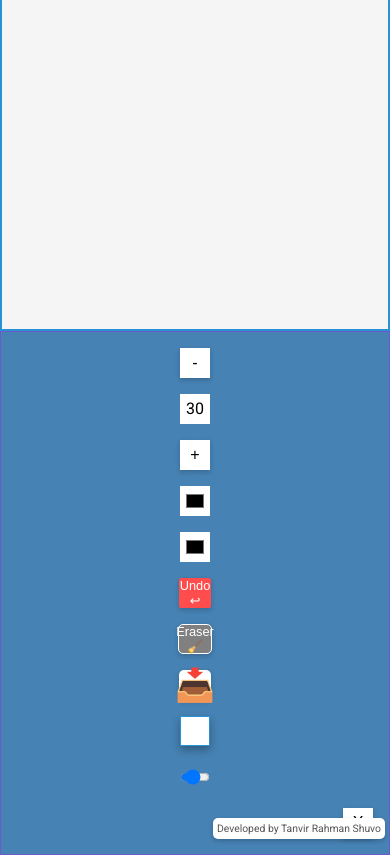
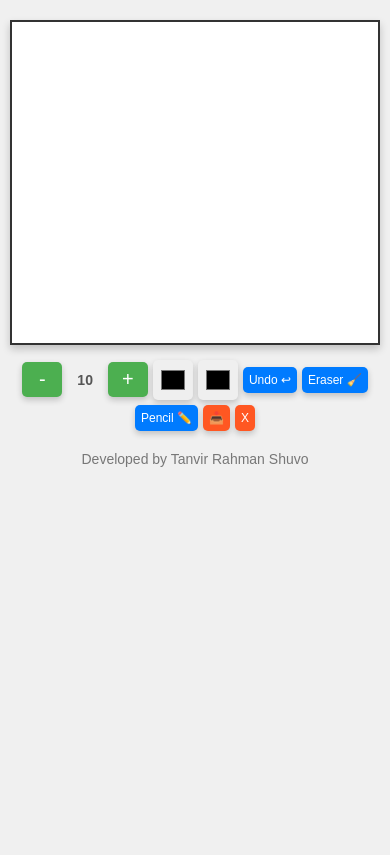
Before and after one commit to thenameisshuvo/Drawing-App, a plain HTML site: page index.html in a window 390 px wide. Drawn offline with Linux system fonts and the light colour scheme.

Commit message:
fixed responsiveness , upgraded look , fixed button problems

```diff
--- a/index.html
+++ b/index.html
@@ -10,30 +10,22 @@
     <canvas id="canvas" width="800" height="700"></canvas>
     <div class="toolbox">
         <button id="decrease">-</button>
-      <span id="size">30</span>
+        <span id="size">10</span>
         <button id="increase">+</button>
-      <input type="color" id="color">
+        <input type="color" id="color" title="Brush Color">
         <input type="color" id="background" title="Background Color">
-
         <button id="undo">Undo ↩</button>
         <button id="eraser">Eraser 🧹</button>
+        <button id="pencil">Pencil ✏️</button>
         <button id="download">📥</button>
-      <canvas id="canvas" width="800" height="600" style="border: 1px solid #000;"></canvas>
-
-      <!-- Add brush size and color controls -->
-      <input type="range" min="1" max="20" value="5" id="brushSize" onchange="changeBrush(this.value, brushColor)">
-
-
-
         <button id="clear">X</button>
     </div>
-    <script src="script.js"></script>
-  </body>
-
 
     <!-- Developer Credit Section -->
     <div class="developer-credit">
         Developed by Tanvir Rahman Shuvo
     </div>
 
+    <script src="script.js"></script>
+</body>
 </html>
--- a/script.js
+++ b/script.js
@@ -1,188 +1,146 @@
+// Canvas and context setup
 const canvas = document.getElementById('canvas');
-const increaseBtn = document.getElementById('increase');
-const decreaseBtn = document.getElementById('decrease');
-const sizeEL = document.getElementById('size');
-const colorEl = document.getElementById('color');
-const clearEl = document.getElementById('clear');
-
 const ctx = canvas.getContext('2d');
 
-let size = 10
-let isPressed = false
-colorEl.value = 'black'
-let color = colorEl.value
-let x
-let y
+// Selectors for controls
+const decreaseBtn = document.getElementById('decrease');
+const increaseBtn = document.getElementById('increase');
+const sizeEl = document.getElementById('size');
+const colorEl = document.getElementById('color');
+const backgroundEl = document.getElementById('background');
+const undoBtn = document.getElementById('undo');
+const eraserBtn = document.getElementById('eraser');
+const pencilBtn = document.getElementById('pencil');
+const downloadBtn = document.getElementById('download');
+const clearBtn = document.getElementById('clear');
 
+// Drawing variables
+let size = 10;
+let color = colorEl.value;
+let isDrawing = false;
+let x, y;
+let undoStack = [];
+let isEraser = false;
+let isPencil = true;
+
+// Update the displayed brush size
+function updateSizeOnScreen() {
+    sizeEl.innerText = size;
+}
+
+// Save canvas state for undo functionality
+function saveState() {
+    undoStack.push(ctx.getImageData(0, 0, canvas.width, canvas.height));
+    if (undoStack.length > 10) undoStack.shift(); // Limit to 10 states
+}
+
+// Start drawing
 canvas.addEventListener('mousedown', (e) => {
-    isPressed = true
-
-    x = e.offsetX
-    y = e.offsetY
-})
-
-document.addEventListener('mouseup', (e) => {
-    isPressed = false
-
-    x = undefined
-    y = undefined
-})
+    isDrawing = true;
+    x = e.offsetX;
+    y = e.offsetY;
+    saveState();
+});
 
 canvas.addEventListener('mousemove', (e) => {
-    if(isPressed) {
-        const x2 = e.offsetX
-        const y2 = e.offsetY
+    if (!isDrawing) return;
+    const x2 = e.offsetX;
+    const y2 = e.offsetY;
+    draw(x2, y2);
+    x = x2;
+    y = y2;
+});
 
-        drawCircle(x2, y2)
-        drawLine(x, y, x2, y2)
+canvas.addEventListener('mouseup', () => (isDrawing = false));
+canvas.addEventListener('mouseout', () => (isDrawing = false));
 
-        x = x2
-        y = y2
-    }
-})
+// Touch events for mobile
+canvas.addEventListener('touchstart', (e) => {
+    const touch = e.touches[0];
+    const rect = canvas.getBoundingClientRect();
+    isDrawing = true;
+    x = touch.clientX - rect.left;
+    y = touch.clientY - rect.top;
+    saveState();
+});
 
-function drawCircle(x, y) {
+canvas.addEventListener('touchmove', (e) => {
+    if (!isDrawing) return;
+    const touch = e.touches[0];
+    const rect = canvas.getBoundingClientRect();
+    draw(touch.clientX - rect.left, touch.clientY - rect.top);
+    e.preventDefault();
+});
+
+canvas.addEventListener('touchend', () => (isDrawing = false));
+canvas.addEventListener('touchcancel', () => (isDrawing = false));
+
+// Drawing function
+function draw(x2, y2) {
     ctx.beginPath();
-    ctx.arc(x, y, size, 0, Math.PI * 2)
-    ctx.fillStyle = color
-    ctx.fill()
+    ctx.moveTo(x, y);
+    ctx.lineTo(x2, y2);
+    ctx.strokeStyle = isEraser ? getCurrentBackgroundColor() : color;
+    ctx.lineWidth = size;
+    ctx.lineCap = 'round';
+    ctx.stroke();
 }
 
-function drawLine(x1, y1, x2, y2) {
-    ctx.beginPath()
-    ctx.moveTo(x1, y1)
-    ctx.lineTo(x2, y2)
-    ctx.strokeStyle = color
-    ctx.lineWidth = size * 2
-    ctx.stroke()
+// Increase and decrease brush size
+increaseBtn.addEventListener('click', () => {
+    size = Math.min(size + 2, 50); // Limit max size to 50
+    updateSizeOnScreen();
+});
+
+decreaseBtn.addEventListener('click', () => {
+    size = Math.max(size - 2, 5); // Limit min size to 5
+    updateSizeOnScreen();
+});
+
+// Change brush color
+colorEl.addEventListener('input', (e) => {
+    color = e.target.value;
+    isEraser = false; // Switch to brush if color is changed
+});
+
+// Change background color
+backgroundEl.addEventListener('input', (e) => {
+    canvas.style.backgroundColor = e.target.value;
+});
+
+// Get current background color (for eraser tool)
+function getCurrentBackgroundColor() {
+    return window.getComputedStyle(canvas).backgroundColor || '#ffffff'; // Default white if no color is set
 }
 
-function updateSizeOnScreen() {
-    sizeEL.innerText = size
-}
-
-increaseBtn.addEventListener('click', () => {
-    size += 3
-
-    if(size > 50) {
-        size = 50
-    }
-
-    updateSizeOnScreen()
-})
-
-decreaseBtn.addEventListener('click', () => {
-    size -= 3
-
-    if(size < 5) {
-        size = 5
-    }
-
-    updateSizeOnScreen()
-})
-
-colorEl.addEventListener('change', (e) => color = e.target.value)
-
-clearEl.addEventListener('click', () => ctx.clearRect(0,0, canvas.width, canvas.height))
-
-let undoStack = [];
-
-canvas.addEventListener('mousedown', (e) => {
-    isPressed = true;
-    // Save the current canvas state to the undo stack
-    undoStack.push(ctx.getImageData(0, 0, canvas.width, canvas.height));
-    if (undoStack.length > 10) {
-        undoStack.shift();  // Limit undo history to 10 actions
-    }
-    x = e.offsetX;
-    y = e.offsetY;
-});
-
-document.getElementById('undo').addEventListener('click', () => {
+// Undo functionality
+undoBtn.addEventListener('click', () => {
     if (undoStack.length > 0) {
-        let previousState = undoStack.pop();
+        const previousState = undoStack.pop();
         ctx.putImageData(previousState, 0, 0);
     }
 });
 
-let isEraser = false;
-
-document.getElementById('eraser').addEventListener('click', () => {
-    isEraser = !isEraser;
-    if (isEraser) {
-        color = '#f5f5f5';  // Set color to match the background
-    } else {
-        color = colorEl.value;  // Revert to selected color
-    }
+// Eraser functionality
+eraserBtn.addEventListener('click', () => {
+    isEraser = true;
+    isPencil = false;
 });
 
-document.getElementById('download').addEventListener('click', () => {
+// Pencil functionality
+pencilBtn.addEventListener('click', () => {
+    isEraser = false;
+    isPencil = true;
+    color = colorEl.value; // Revert to selected color
+});
+
+// Download canvas as image
+downloadBtn.addEventListener('click', () => {
     const link = document.createElement('a');
     link.download = 'drawing.png';
     link.href = canvas.toDataURL();
     link.click();
 });
 
-document.getElementById('background').addEventListener('input', (e) => {
-    const bgColor = e.target.value;
-    canvas.style.backgroundColor = bgColor;
-});
-const canvas = document.getElementById('canvas');
-const ctx = canvas.getContext('2d');
-
-// Variables for tracking the drawing state
-let isDrawing = false;
-let lastX = 0;
-let lastY = 0;
-let brushSize = 5; // Size of the brush
-let brushColor = '#000000'; // Color of the brush
-
-// Function to start drawing
-function startDrawing(x, y) {
-    isDrawing = true;
-    [lastX, lastY] = [x, y];
-}
-
-// Function to draw
-function draw(x, y) {
-    if (!isDrawing) return;
-
-    ctx.beginPath();
-    ctx.moveTo(lastX, lastY);
-    ctx.lineTo(x, y);
-    ctx.strokeStyle = brushColor;
-    ctx.lineWidth = brushSize;
-    ctx.lineCap = 'round';
-    ctx.stroke();
-
-    [lastX, lastY] = [x, y];
-}
-
-// Function to stop drawing
-function stopDrawing() {
-    isDrawing = false;
-}
-
-
-// Event listeners for touch
-canvas.addEventListener('touchstart', (e) => {
-    const touch = e.touches[0];
-    const rect = canvas.getBoundingClientRect();
-    startDrawing(touch.clientX - rect.left, touch.clientY - rect.top);
-});
-
-canvas.addEventListener('touchmove', (e) => {
-    const touch = e.touches[0];
-    const rect = canvas.getBoundingClientRect();
-    draw(touch.clientX - rect.left, touch.clientY - rect.top);
-    e.preventDefault(); // Prevent scrolling while drawing
-});
-
-canvas.addEventListener('touchend', stopDrawing);
-canvas.addEventListener('touchcancel', stopDrawing);
-
-// Example function to change brush size and color
-function changeBrush(size, color) {
-    brushSize = size;
-    brushColor = color;
-}
+// Clear canvas
+clearBtn.addEventListener('click', () => ctx.clearRect(0, 0, canvas.width, canvas.height));
--- a/style.css
+++ b/style.css
@@ -3,257 +3,125 @@
 * {
   box-sizing: border-box;
 }
-
+/* General styling */
 body {
-  background-color: #f5f5f5;
-  font-family: 'Roboto', sans-serif;
   display: flex;
   flex-direction: column;
   align-items: center;
-  justify-content: center;
-  height: 100vh;
   margin: 0;
+  font-family: Arial, sans-serif;
+  background-color: #f0f0f0;
+  color: #333;
 }
 
 canvas {
-  border: 2px solid steelblue;
+  border: 2px solid #333;
+  margin-top: 20px;
+  width: 90%;
+  max-width: 800px;
+  height: auto;
+  background-color: #fff;
+  box-shadow: 0 4px 8px rgba(0, 0, 0, 0.2);
 }
 
+/* Toolbox styling */
 .toolbox {
-  background-color: steelblue;
-  border: 1px solid slateblue;
   display: flex;
-  width: 804px;
-  padding: 1rem;
+  flex-wrap: wrap;
+  justify-content: center;
+  align-items: center;
+  margin-top: 15px;
+  gap: 10px;
 }
 
-.toolbox > * {
-  background-color: #fff;
+.toolbox button, .toolbox input[type="color"] {
+  padding: 10px;
   border: none;
-  display: inline-flex;
-  align-items: center;
-  justify-content: center;
-  font-size: 2rem;
-  height: 50px;
-  width: 50px;
-  margin: 0.25rem;
-  padding: 0.25rem;
+  border-radius: 5px;
+  font-size: 16px;
+  cursor: pointer;
+  box-shadow: 0px 3px 6px rgba(0, 0, 0, 0.2);
+  transition: background-color 0.3s ease;
+}
+
+.toolbox button {
+  background-color: #007bff;
+  color: white;
+}
+
+.toolbox button:hover {
+  background-color: #0056b3;
+}
+
+.toolbox #increase, .toolbox #decrease {
+  font-size: 20px;
+  width: 40px;
+  background-color: #4CAF50;
+}
+
+.toolbox #increase:hover, .toolbox #decrease:hover {
+  background-color: #388e3c;
+}
+
+.toolbox input[type="color"] {
+  padding: 0;
+  width: 40px;
+  height: 40px;
   cursor: pointer;
 }
 
-.toolbox > *:last-child {
-  margin-left: auto;
+/* Responsive brush size display */
+#size {
+  font-size: 18px;
+  font-weight: bold;
+  padding: 0 10px;
+  color: #555;
 }
 
-
-
-#undo {
-    background-color: #ff4d4d;  /* Red background */
-    color: white;  /* White text color */
-    border: none;
-    border-radius: 2px;  /* Rounded corners */
-    font-size: 0.8rem;  /* Large font size */
-    padding: 0.5rem 1rem;  /* Padding around the text */
-    cursor: pointer;
-    transition: background-color 0.3s ease, transform 0.3s ease;  /* Smooth transition effects */
+/* Download and clear buttons */
+#download, #clear {
+  background-color: #FF5722;
+  color: white;
 }
 
-  #undo:hover {
-    background-color: #cc0000;  /* Darker red on hover */
-    transform: scale(1.05);  /* Slightly enlarge the button */
+#download:hover, #clear:hover {
+  background-color: #E64A19;
 }
 
-  #undo:active {
-    background-color: #a30000;  /* Even darker red when clicked */
-    transform: scale(0.95);  /* Slightly shrink the button on click */
+/* Developer credit styling */
+.developer-credit {
+  margin-top: 20px;
+  font-size: 14px;
+  color: #777;
 }
 
-  #eraser {
-    background-color:grey;  /* Light gray background */
-    color:white;  /* Dark gray text color */
-    border: 1px solid;
-    border-radius: 5px;  /* Rounded corners */
-    font-size: 0.8rem;  /* Large font size */
-    padding: 0.5rem 1rem;  /* Padding around the text */
-    cursor: pointer;
-    transition: background-color 0.3s ease, transform 0.3s ease;  /* Smooth transition effects */
+/* Responsive styling */
+@media (max-width: 768px) {
+  .toolbox button, .toolbox input[type="color"] {
+      padding: 8px;
+      font-size: 14px;
   }
 
-  #eraser:hover {
-    background-color: #e0e0e0;  /* Slightly darker gray on hover */
-    color: red;
-    transform: scale(1.05);  /* Slightly enlarge the button */
-  }
-
-  #eraser:active {
-    background-color: #d0d0d0;  /* Darker gray when clicked */
-    transform: scale(0.95);  /* Slightly shrink the button on click */
-  }
-
-  #download {
-    background-color:white;  /* Green background indicating a positive action */
-    color: white;  /* White text color */
-    border: none;
-    border-radius: 5px;  /* Rounded corners for a modern look */
-    font-size: 2rem;  /* Large font size */
-    padding: 0.5rem 1rem;  /* Padding around the text */
-    cursor: pointer;
-    transition: background-color 0.3s ease, transform 0.3s ease;  /* Smooth transition effects */
-  }
-
-  #download:hover {
-    background-color: goldenrod;  /* Slightly darker green on hover */
-    transform: scale(1.05);  /* Slightly enlarge the button */
-  }
-
-  #download:active {
-    background-color: goldenrod;  /* Darker green when clicked */
-    transform: scale(0.95);  /* Slightly shrink the button on click */
-  }
-
-  /* Add a pulse animation to buttons on hover */
-@keyframes pulse {
-    0% {
-      transform: scale(1);
-    }
-    50% {
-      transform: scale(1.1);
-    }
-    100% {
-      transform: scale(1);
-    }
-  }
-
-  button:hover {
-    animation: pulse 1s ease-in-out;
+  #size {
+      font-size: 16px;
   }
 
   canvas {
-    border: 2px solid steelblue;
-    box-shadow: 0 4px 8px rgba(0, 0, 0, 0.3); /* Subtle shadow for a 3D effect */
-  }
-
-  button {
-    box-shadow: 0 2px 5px rgba(0, 0, 0, 0.2); /* Light shadow for depth */
-  }
-
-  button:active {
-    box-shadow: 0 1px 3px rgba(0, 0, 0, 0.2); /* Shadow reduction on click */
-  }
-
-  /* Animated border for the canvas */
-@keyframes borderAnimation {
-    0% {
-      border-color: steelblue;
-    }
-    50% {
-      border-color: #00aaff; /* Change to a different color */
-    }
-    100% {
-      border-color: steelblue;
-    }
-  }
-
-  canvas {
-    border: 2px solid steelblue;
-    animation: borderAnimation 3s infinite; /* Loop the animation */
-  }
-/* Custom scrollbar styles */
-::-webkit-scrollbar {
-    width: 12px;
-  }
-
-  ::-webkit-scrollbar-track {
-    background: #f5f5f5;
-  }
-
-  ::-webkit-scrollbar-thumb {
-    background: #888;
-    border-radius: 10px;
-  }
-
-  ::-webkit-scrollbar-thumb:hover {
-    background: #555;
-  }
-    /* Developer Credit Style */
-.developer-credit {
-    position: fixed;
-    bottom: 10px; /* Adjust the position from the bottom */
-    right: 10px;  /* Adjust the position from the right */
-    font-size: 0.875rem; /* Slightly smaller font size */
-    color: #555;  /* Dark gray color for the text */
-    background-color: #fff; /* White background for readability */
-    padding: 0.5rem 1rem; /* Padding around the text */
-    border-radius: 5px; /* Rounded corners */
-    box-shadow: 0 2px 4px rgba(0, 0, 0, 0.2); /* Subtle shadow */
-    font-family: 'Roboto', sans-serif; /* Use the same font as the rest of the page */
-  }
-
-  /* Ensure the canvas and toolbox adapt to different screen sizes */
-canvas {
-    max-width: 100%;
-    height: auto; /* Maintain aspect ratio */
-  }
-
-  /* Toolbox adjustment */
-  .toolbox {
-    flex-wrap: wrap; /* Allow wrapping of toolbox items on smaller screens */
-    justify-content: center; /* Center toolbox items */
-  }
-
-  /* Toolbox items adjustments */
-  .toolbox > * {
-    font-size: 1.5rem; /* Slightly smaller font size on smaller screens */
-    height: 40px;
-    width: 40px;
-  }
-
-  /* Responsive layout for the developer credit */
-  .developer-credit {
-    font-size: 0.75rem; /* Smaller font size for smaller screens */
-    padding: 0.25rem 0.5rem; /* Adjust padding */
-  }
-
-  @media (max-width: 768px) {
-    .toolbox {
-      width: 100%;
-      padding: 0.5rem;
-    }
-
-    .toolbox > * {
-      font-size: 1.25rem;
-      height: 35px;
-      width: 35px;
-    }
-
-    canvas {
-      width: 100%;
-      height: 60vh; /* Adjust height to be responsive */
+      width: 95%;
   }
 }
 
 @media (max-width: 480px) {
   .toolbox {
-      flex-direction: column; /* Stack toolbox items vertically */
-      align-items: center; /* Center toolbox items */
+      gap: 5px;
   }
 
-    .toolbox > * {
-      font-size: 1rem;
-      height: 30px;
-      width: 30px;
-      margin: 0.5rem; /* Adjust margin for spacing */
+  .toolbox button, .toolbox input[type="color"] {
+      padding: 6px;
+      font-size: 12px;
   }
 
-    canvas {
-      width: 100%;
-      height: 50vh; /* Adjust height to fit mobile screens */
-    }
-
-    .developer-credit {
-      font-size: 0.65rem; /* Even smaller font size for very small screens */
-      padding: 0.25rem;
-      bottom: 5px; /* Adjust position from the bottom */
-      right: 5px; /* Adjust position from the right */
+  #size {
+      font-size: 14px;
   }
 }
```
Lines whose indentation alone changed are shown as unchanged.
